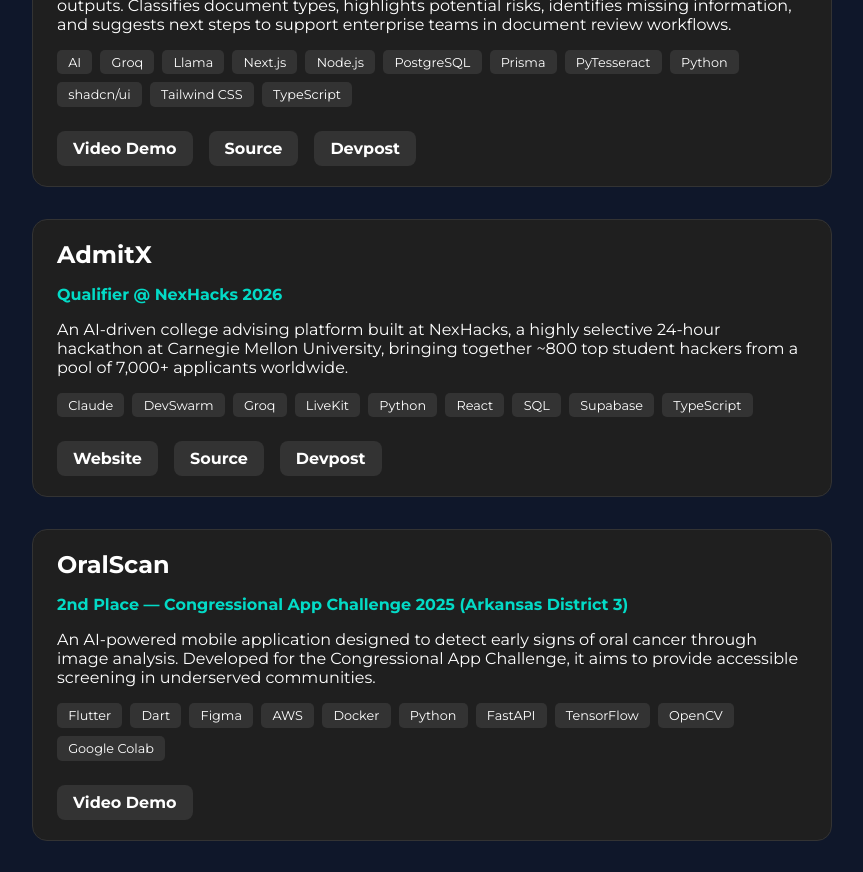
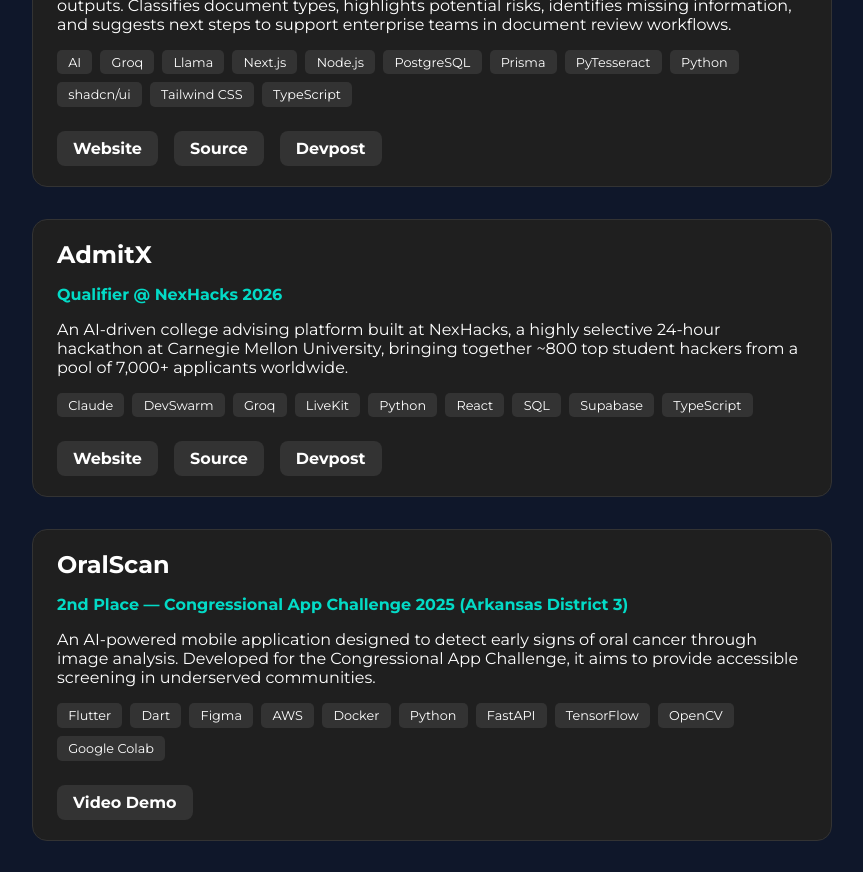
Before and after one commit to kshrugalj/portfolio-website, a React (Vite) app: page / in a window 1280 px wide. Shown: the part 980-1852 px from the top of the page, without its empty margins (208-1071 px from the left). Built offline with nearby package versions, Linux system fonts and the light colour scheme.

Commit message:
Pushing updated link for website (DocOps Copilot)

```diff
--- a/src/components/Projects.tsx
+++ b/src/components/Projects.tsx
@@ -8,7 +8,7 @@
         award: 'Built @ DVHacks 2026',
         description: 'A document processing system that transforms unstructured documents into actionable outputs. Classifies document types, highlights potential risks, identifies missing information, and suggests next steps to support enterprise teams in document review workflows.',
         tags: ['AI', 'Groq', 'Llama', 'Next.js', 'Node.js', 'PostgreSQL', 'Prisma', 'PyTesseract', 'Python', 'shadcn/ui', 'Tailwind CSS', 'TypeScript'],
-        links: { video: 'https://www.youtube.com/watch?v=p2Ez1fy5kvg', source: 'https://github.com/kshrugalj/DVHacks', devpost: 'https://devpost.com/software/docops-copilot' },
+        links: { website: 'https://docops-copilot.vercel.app/', source: 'https://github.com/kshrugalj/DVHacks', devpost: 'https://devpost.com/software/docops-copilot' },
     },
     {
         title: 'AdmitX',
```
